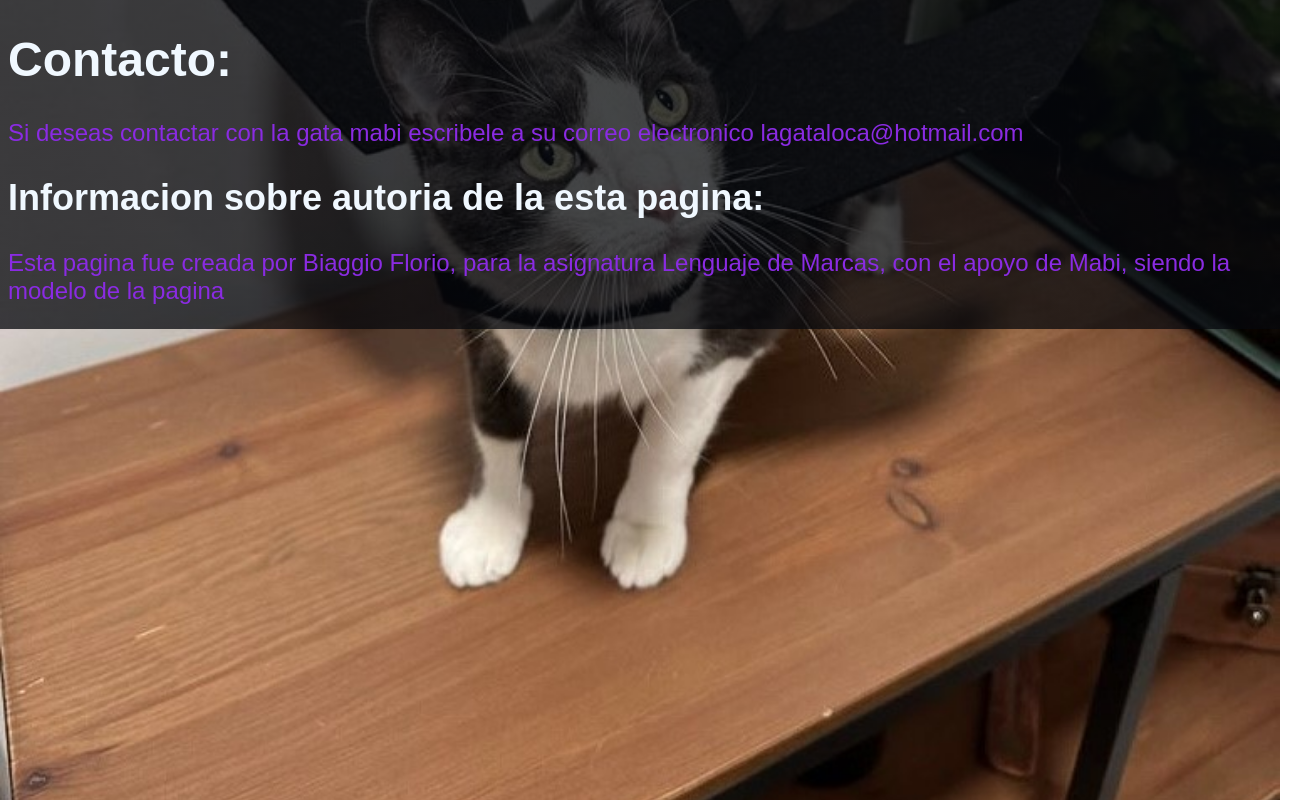
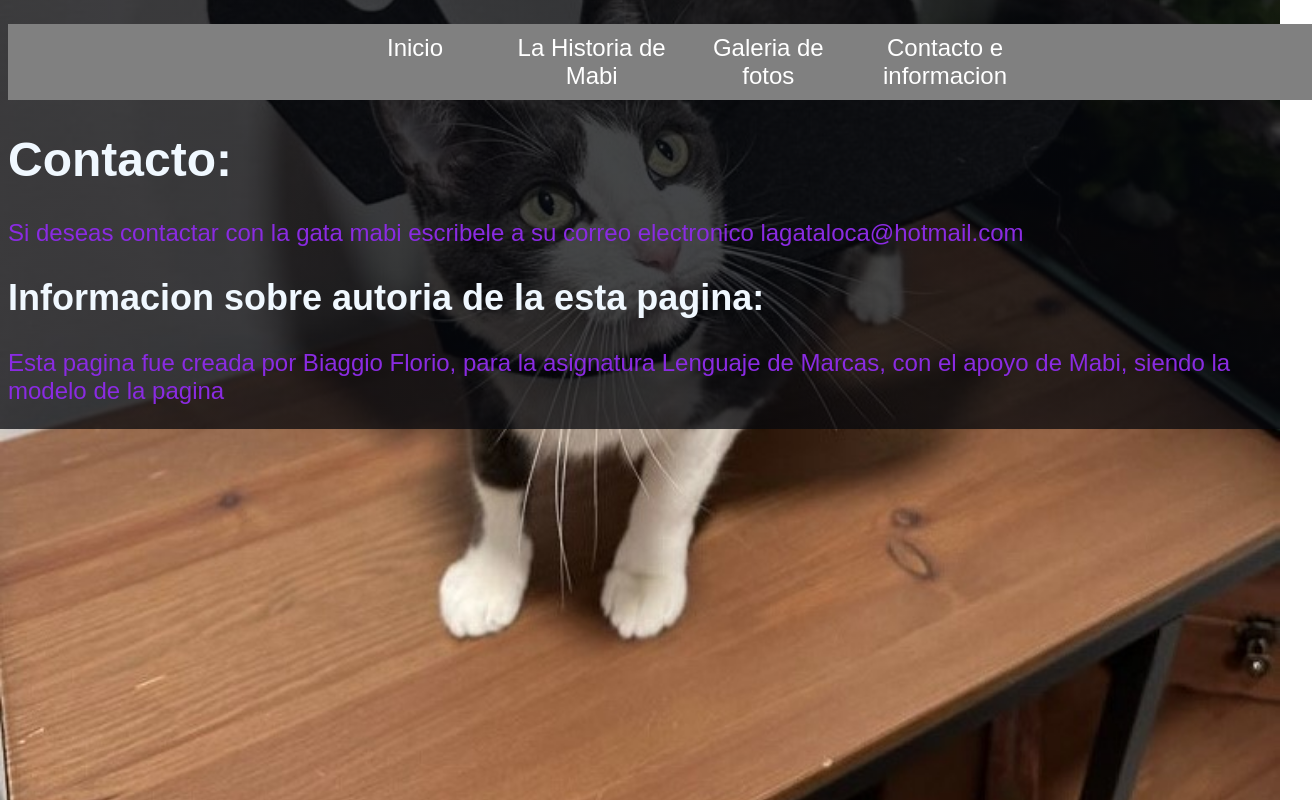
Before and after one commit to BiaggioF/actividadevaluable, a plain HTML site: page contacto.html in a window 1280 px wide. Shown: the whole page, 1312 px wide, since content can reach past the window. Drawn offline with Linux system fonts and the light colour scheme.

Commit message:
actualizacion

```diff
--- a/contacto.html
+++ b/contacto.html
@@ -8,6 +8,14 @@
 </head>
 <body>
     <font size="5" face="arial">
+        <nav>
+            <ul>
+                <li><a href="index.html" target="_blank">Inicio</a></li>
+                <li><a href="historia.html" target="_blank">La Historia de Mabi</a></li>
+                <li><a href="Galeria.html" target="_blank">Galeria de fotos</a></li>
+                <li><a href="contacto.html" target="_blank">Contacto e informacion</a></li>
+            </ul>
+        </nav>
     <h1>Contacto:</h1>
     <p>Si deseas contactar con la gata mabi escribele a su correo electronico lagataloca@hotmail.com</p>
     <h2>Informacion sobre autoria de la esta pagina:</h2>
--- a/css/estilosc.css
+++ b/css/estilosc.css
@@ -13,3 +13,22 @@ h1{
 h2{
     color: aliceblue;
 }
+nav ul {
+    background-color: grey;
+    width: 100%;
+    list-style-type: none;
+    text-align: center;
+
+}
+nav li {
+    display: inline-flex;
+}
+nav a {
+    text-decoration: none;
+    color: white;
+    padding: 10px;
+    width: 150px;
+}
+nav li:hover {
+    background-color: violet
+}
--- a/css/estilosg.css
+++ b/css/estilosg.css
@@ -23,3 +23,22 @@ div.pie{
     padding: 10px;
 
 }
+nav ul {
+    background-color: grey;
+    width: 100%;
+    list-style-type: none;
+    text-align: center;
+
+}
+nav li {
+    display: inline-flex;
+}
+nav a {
+    text-decoration: none;
+    color: white;
+    padding: 10px;
+    width: 150px;
+}
+nav li:hover {
+    background-color: violet
+}
--- a/css/estilosh.css
+++ b/css/estilosh.css
@@ -36,3 +36,22 @@ h3{
     padding: 20px;
     display: inline-block
 }
+nav ul {
+    background-color: grey;
+    width: 100%;
+    list-style-type: none;
+    text-align: center;
+
+}
+nav li {
+    display: inline-flex;
+}
+nav a {
+    text-decoration: none;
+    color: white;
+    padding: 10px;
+    width: 150px;
+}
+nav li:hover {
+    background-color: violet
+}
```
Also changed, not shown: Galeria.html (+8 -0 lines), historia.html (+8 -0 lines).
